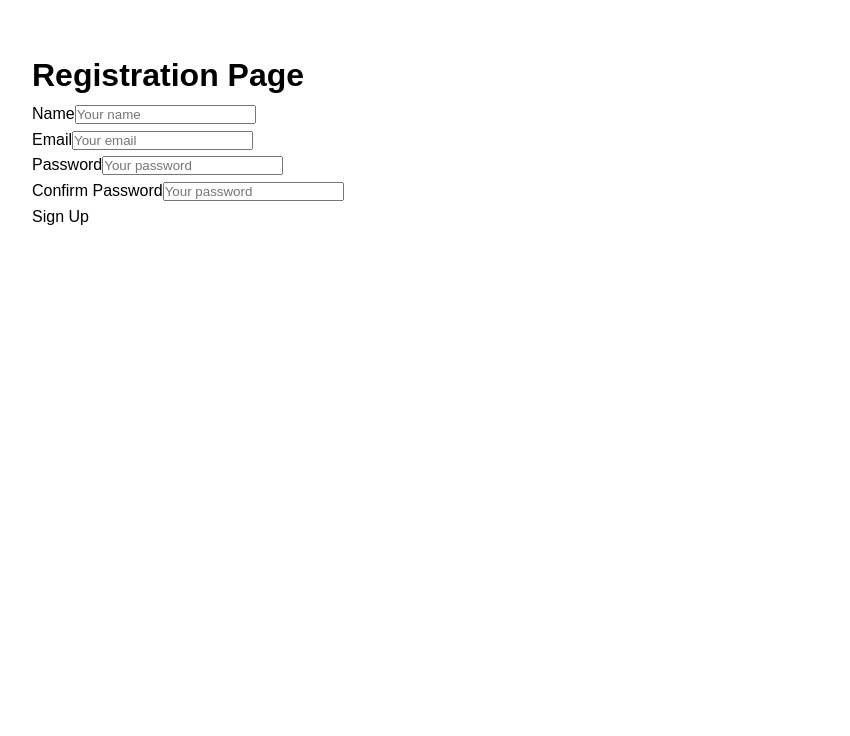
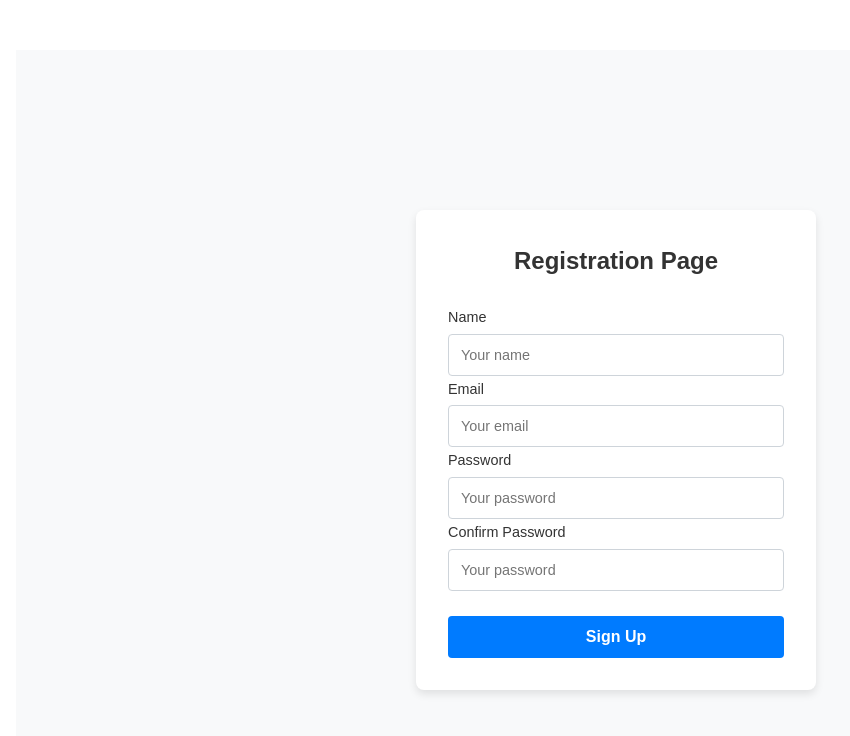
Before and after one commit to Anthony-Ngonde/Teeflex-Website, a React (Vite) app: page /signup in a window 1280 px wide. Shown: the top 736 px of the page, without its empty margins (34-884 px from the left). Built offline with nearby package versions, Linux system fonts and the light colour scheme.

Commit message:
Adding styling to regitration page

```diff
--- a/src/components/Navbar/Navbar.jsx
+++ b/src/components/Navbar/Navbar.jsx
@@ -40,7 +40,6 @@ function Navbar() {
           ☰
         </div>
 
-        {/* Register Button */}
         <button className="register-button" onClick={handleRegisterClick}>Register</button>
       </div>
     </nav>
--- a/src/components/SignUp/SignUp.css
+++ b/src/components/SignUp/SignUp.css
@@ -1,4 +1,71 @@
 .container{
     margin-top: 50px;
     margin-left: 50px;
+    display: flex;
+    justify-content: center;
+    align-items: center;
+    height: 100vh;
+    background-color: #f8f9fa;
 }
+
+
+.form {
+    width: 100%;
+    max-width: 400px;
+    padding: 2rem;
+    background-color: #ffffff;
+    box-shadow: 0 4px 8px rgba(0, 0, 0, 0.1);
+    border-radius: 8px;
+}
+
+.form h1 {
+    text-align: center;
+    font-size: 1.5rem;
+    font-weight: 700;
+    margin-bottom: 1.5rem;
+    color: #333;
+}
+
+/* Style the form groups and labels */
+.form-group {
+    margin-bottom: 1rem;
+}
+
+.form-label {
+    font-size: 0.9rem;
+    font-weight: 500;
+    color: #333;
+}
+
+/* Style the input fields */
+.form-control {
+    width: 100%;
+    padding: 0.75rem;
+    font-size: 0.9rem;
+    border: 1px solid #ced4da;
+    border-radius: 4px;
+    margin-top: 0.25rem;
+}
+
+.form-control:focus {
+    border-color: #007bff;
+    box-shadow: 0 0 5px rgba(0, 123, 255, 0.25);
+}
+
+/* Style the submit button */
+button[type="submit"] {
+    width: 100%;
+    padding: 0.75rem;
+    font-size: 1rem;
+    font-weight: 600;
+    color: #ffffff;
+    background-color: #007bff;
+    border: none;
+    border-radius: 4px;
+    cursor: pointer;
+    transition: background-color 0.3s;
+}
+
+button[type="submit"]:hover {
+    background-color: #0056b3;
+}
--- a/src/components/SignUp/SignUp.jsx
+++ b/src/components/SignUp/SignUp.jsx
@@ -1,59 +1,76 @@
-import React, { useState } from 'react'
-import {Form, Button, FormControl, FormGroup, FormLabel} from 'react-bootstrap'
-import './SignUp.css'
+import React, { useState } from 'react';
+import { Form, Button, FormControl, FormGroup, FormLabel } from 'react-bootstrap';
+import './SignUp.css';
 
 const SignUp = () => {
-    const [name, setName] = useState('')
-    const [email, setEmail] = useState('')
-    const [password, setPassword] = useState('')
-    const [confirmPassword, setConfirmPassword] = useState('')
+    const [name, setName] = useState('');
+    const [email, setEmail] = useState('');
+    const [password, setPassword] = useState('');
+    const [confirmPassword, setConfirmPassword] = useState('');
 
-
+    const handleSubmit = (e) => {
+        e.preventDefault();
+        // Add your form submission logic here
+        console.log("Form submitted with:", { name, email, password, confirmPassword });
+    };
 
     return (
         <div className='container'>
             <div className='form'>
                 <h1>Registration Page</h1>
-            <form>
+                <form onSubmit={handleSubmit}>
                     <FormGroup>
                         <FormLabel>Name</FormLabel>
-                    <FormControl type='text' placeholder='Your name'
+                        <FormControl
+                            type='text'
+                            placeholder='Your name'
                             value={name}
+                            onChange={(e) => setName(e.target.value)}
                             name="name"
                         />
                     </FormGroup>
 
                     <FormGroup>
                         <FormLabel>Email</FormLabel>
-                    <FormControl type='text' placeholder='Your email'
+                        <FormControl
+                            type='email'
+                            placeholder='Your email'
                             value={email}
+                            onChange={(e) => setEmail(e.target.value)}
                             name="email"
                         />
                     </FormGroup>
 
                     <FormGroup>
                         <FormLabel>Password</FormLabel>
-                    <FormControl type='password' placeholder='Your password'
+                        <FormControl
+                            type='password'
+                            placeholder='Your password'
                             value={password}
+                            onChange={(e) => setPassword(e.target.value)}
                             name="password"
                         />
                     </FormGroup>
 
                     <FormGroup>
                         <FormLabel>Confirm Password</FormLabel>
-                    <FormControl type='password' placeholder='Your password'
+                        <FormControl
+                            type='password'
+                            placeholder='Your password'
                             value={confirmPassword}
+                            onChange={(e) => setConfirmPassword(e.target.value)}
                             name="confirmPassword"
                         />
                     </FormGroup>
+                    <br></br>
 
                     <FormGroup>
-                    <Button as='submit' variant='primary'>Sign Up</Button>
+                        <Button type='submit' variant='primary'>Sign Up</Button>
                     </FormGroup>
                 </form>
             </div>
         </div>
-  )
-}
+    );
+};
 
-export default SignUp
+export default SignUp;
```
Lines whose indentation alone changed are shown as unchanged.
